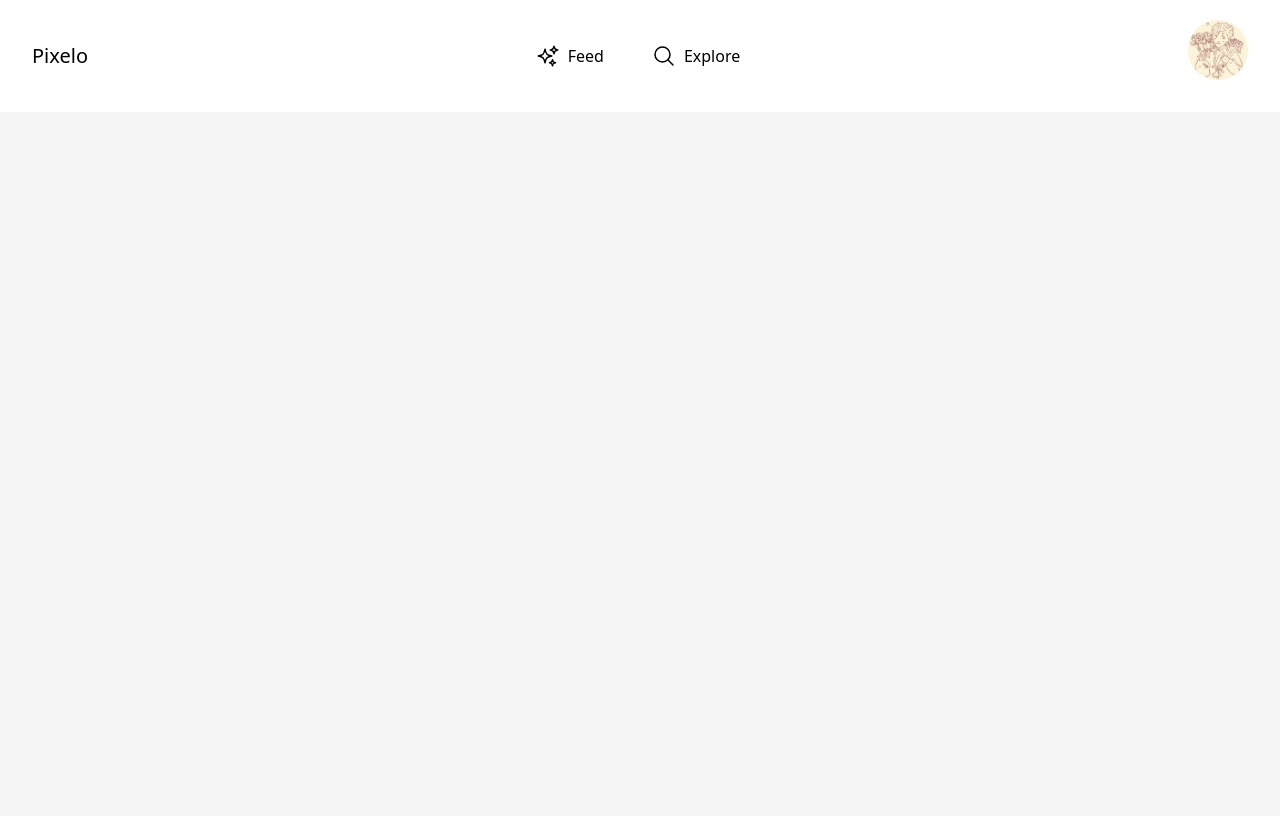
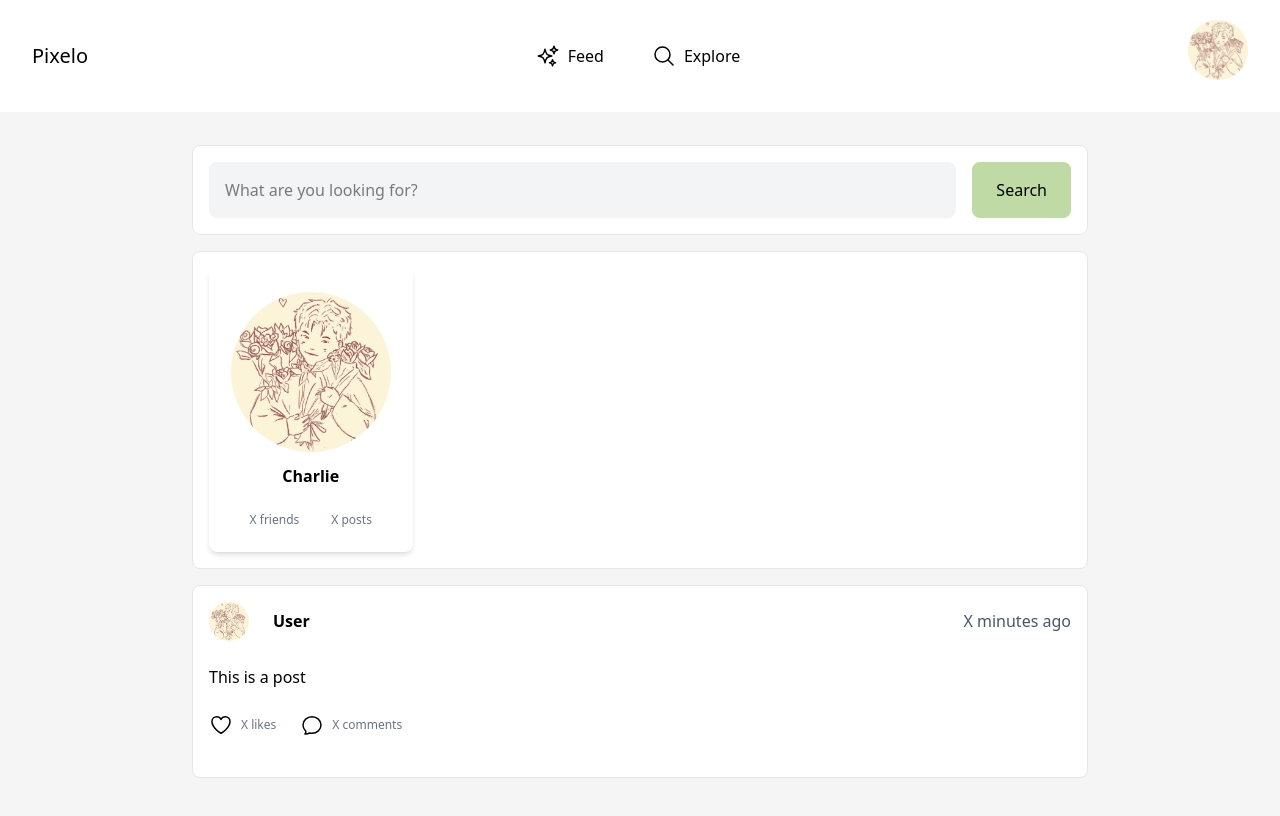
Before and after one commit to mikabulu/Pixelo, a Vue app in the folder frontend/: page /explore in a window 1280 px wide. Before the commit this address had no page. Shown: the top 816 px of the page. Built offline with nearby package versions, Linux system fonts and the light colour scheme.

Commit message:
Explore page, toast

```diff
--- a/frontend/src/App.vue
+++ b/frontend/src/App.vue
@@ -19,20 +19,22 @@
           </div>
 
           <div class="explore-icon">
-            <a href="#">
+            <RouterLink :to="{ 'name': 'explore' }">
               <svg xmlns="http://www.w3.org/2000/svg" fill="none" viewBox="0 0 24 24" stroke-width="1.5"
                 stroke="currentColor" class="w-6 h-6">
                 <path stroke-linecap="round" stroke-linejoin="round"
                   d="M21 21l-5.197-5.197m0 0A7.5 7.5 0 105.196 5.196a7.5 7.5 0 0010.607 10.607z"></path>
               </svg>
               <h1>Explore</h1>
-            </a>
+            </RouterLink>
           </div>
         </div>
 
         <div class="menu-right">
           <a href="#">
-            <img src="./assets/charlie.jpg" class="h-15 w-15 mb-3 rounded-full object-cover">
+            <RouterLink :to="{ 'name': 'profile' }">
+              <img src="./assets/charlie.jpg" class="h-15 w-15 mb-3 rounded-full object-cover">
+            </RouterLink>
           </a>
         </div>
       </div>
--- /dev/null
+++ b/frontend/src/components/Toast.vue
@@ -0,0 +1,19 @@
+<script setup>
+import { useToastStore } from '@/stores/toast'
+
+const store = useToastStore()
+
+return {
+    store
+}
+</script>
+
+<template>
+    <div
+        v-if="store.isVisible"
+        class="transition ease-in-out delay-500 duration-500 px-6 py-6 fixed top-full right-8 rounded-xl shadow-xl"
+        :class="store.classes"
+    >
+        {{ store.message }}
+    </div>
+</template>
--- a/frontend/src/router/index.js
+++ b/frontend/src/router/index.js
@@ -3,6 +3,7 @@ import HomeView from '../views/HomeView.vue'
 import ProfileView from '../views/ProfileView.vue'
 import SignupView from '../views/SignupView.vue'
 import LoginView from '../views/LoginView.vue'
+import ExploreView from '../views/ExploreView.vue'
 
 const router = createRouter({
   history: createWebHistory(import.meta.env.BASE_URL),
@@ -28,6 +29,11 @@ const router = createRouter({
       component: SignupView
     },
     {
+      path: '/explore',
+      name: 'explore',
+      component: ExploreView,
+    },
+    {
       path: '/about',
       name: 'about',
       // route level code-splitting
--- /dev/null
+++ b/frontend/src/stores/toast.js
@@ -0,0 +1,31 @@
+import { defineStore } from 'pinia'
+
+export const useToastStore = defineStore('toast', {
+    state: () => ({
+        ms: 0,
+        message: '',
+        classes: '',
+        isVisible: false
+    }),
+
+    actions: {
+        showToast(ms, message, classes) {
+            this.ms = parseInt(ms)
+            this.message = message
+            this.classes = classes
+            this.isVisible = true
+
+            setTimeout(() => {
+                this.classes += ' -translate-y-28'
+            }, 10)
+
+            setTimeout(() => {
+                this.classes = this.classes.replace('-translate-y-28', '')
+            }, this.ms - 500)
+
+            setTimeout(() => {
+                this.isVisible = false
+            }, this.ms)
+        }
+    }
+})
--- /dev/null
+++ b/frontend/src/views/ExploreView.vue
@@ -0,0 +1,65 @@
+<template>
+    <div class="max-w-7xl mx-auto flex justify-center">
+        <!--Search Bar -->
+        <div class="w-full max-w-4xl space-y-4">
+            <div class="bg-white border border-gray-200 rounded-lg">
+                <div class="p-4 flex space-x-4">
+                    <input type="search" class="p-4 w-full bg-gray-100 rounded-lg" placeholder="What are you looking for?">
+
+                    <a href="#" class="inline-block py-4 px-6 bg-[#bfdaa4] text-black rounded-lg">Search</a>
+                </div>
+            </div>
+            <!--Users -->
+            <div class="p-4 bg-white border border-gray-200 rounded-lg grid grid-cols-4 gap-4">
+                <div class="w-full min-h-64 bg-white rounded-lg shadow-md pt-6 flex flex-col items-center justify-center">
+                    <img src="../assets/charlie.jpg" class="h-40 w-40 mb-3 rounded-full object-cover">
+                    <p><strong>Charlie</strong></p>
+                    <div class="my-6 flex space-x-8 justify-around">
+                        <p class="text-xs text-gray-500">X friends</p>
+                        <p class="text-xs text-gray-500">X posts</p>
+                    </div>
+                </div>
+            </div>
+
+            <!--User Posts -->
+            <div class="p-4 bg-white border border-gray-200 rounded-lg">
+                <div class="mb-6 flex items-center justify-between">
+                    <div class="flex items-center space-x-6">
+                        <img src="../assets/charlie.jpg" class="w-[40px] rounded-full">
+
+                        <p><strong>User</strong></p>
+                    </div>
+
+                    <p class="text-gray-600">X minutes ago</p>
+                </div>
+
+                <p>This is a post</p>
+                <!--Likes/Comments -->
+                <div class="my-6 flex justify-between">
+                    <div class="flex space-x-6">
+                        <div class="flex items-center space-x-2">
+                            <svg xmlns="http://www.w3.org/2000/svg" fill="none" viewBox="0 0 24 24" stroke-width="1.5"
+                                stroke="currentColor" class="w-6 h-6">
+                                <path stroke-linecap="round" stroke-linejoin="round"
+                                    d="M21 8.25c0-2.485-2.099-4.5-4.688-4.5-1.935 0-3.597 1.126-4.312 2.733-.715-1.607-2.377-2.733-4.313-2.733C5.1 3.75 3 5.765 3 8.25c0 7.22 9 12 9 12s9-4.78 9-12z">
+                                </path>
+                            </svg>
+
+                            <span class="text-gray-500 text-xs">X likes</span>
+                        </div>
+
+                        <div class="flex items-center space-x-2">
+                            <svg xmlns="http://www.w3.org/2000/svg" fill="none" viewBox="0 0 24 24" stroke-width="1.5"
+                                stroke="currentColor" class="w-6 h-6">
+                                <path stroke-linecap="round" stroke-linejoin="round"
+                                    d="M12 20.25c4.97 0 9-3.694 9-8.25s-4.03-8.25-9-8.25S3 7.444 3 12c0 2.104.859 4.023 2.273 5.48.432.447.74 1.04.586 1.641a4.483 4.483 0 01-.923 1.785A5.969 5.969 0 006 21c1.282 0 2.47-.402 3.445-1.087.81.22 1.668.337 2.555.337z">
+                                </path>
+                            </svg>
+
+                            <span class="text-gray-500 text-xs">X comments</span>
+                        </div>
+                    </div>
+            </div>
+        </div>
+    </div>
+</div></template>
--- a/frontend/src/views/ProfileView.vue
+++ b/frontend/src/views/ProfileView.vue
@@ -3,7 +3,7 @@
     <div class="max-w-3xl mx-auto p-4">
         <div class="grid grid-cols-1 gap-4">
             <!-- Profile Container -->
-            <div class="w-full min-h-64 bg-white rounded-lg shadow-md p-6 flex flex-col items-center justify-center">
+            <div class="w-full min-h-64 bg-white rounded-lg shadow-md pt-6 flex flex-col items-center justify-center">
                 <img src="../assets/charlie.jpg" class="h-40 w-40 mb-3 rounded-full object-cover">
                 <p><strong>Charlie</strong></p>
                 <div class="mt-3 flex space-x-8 justify-around">
@@ -15,6 +15,22 @@
                     class="bg-[#bfdaa4] text-black py-2 px-4 mt-4 rounded-md hover:bg-[#a9c191] focus:outline-none focus:ring-2 focus:ring-black">
                     Add Post
                 </button>
+                <ul
+                    class="flex flex-wrap text-sm font-medium text-center text-gray-500 dark:border-gray-700 dark:text-gray-400 mt-5">
+                    <li class="me-2">
+                        <a href="#" aria-current="page"
+                            class="inline-block p-4 text-[#a9c191] rounded-t-lg dark:text-blue-500">Feed</a>
+                    </li>
+                    <li class="me-2">
+                        <a href="#"
+                            class="inline-block p-4 rounded-t-lg hover:text-gray-600 hover:bg-gray-50 dark:hover:bg-[#bfdaa4] dark:hover:text-gray-300">Gallery</a>
+                    </li>
+                    <li class="me-2">
+                        <a href="#"
+                            class="inline-block p-4 rounded-t-lg hover:text-gray-600 hover:bg-gray-50 dark:hover:bg-[#bfdaa4] dark:hover:text-gray-300">Portfolio</a>
+                    </li>
+                </ul>
+
             </div>
 
             <!-- Post Container -->
```
